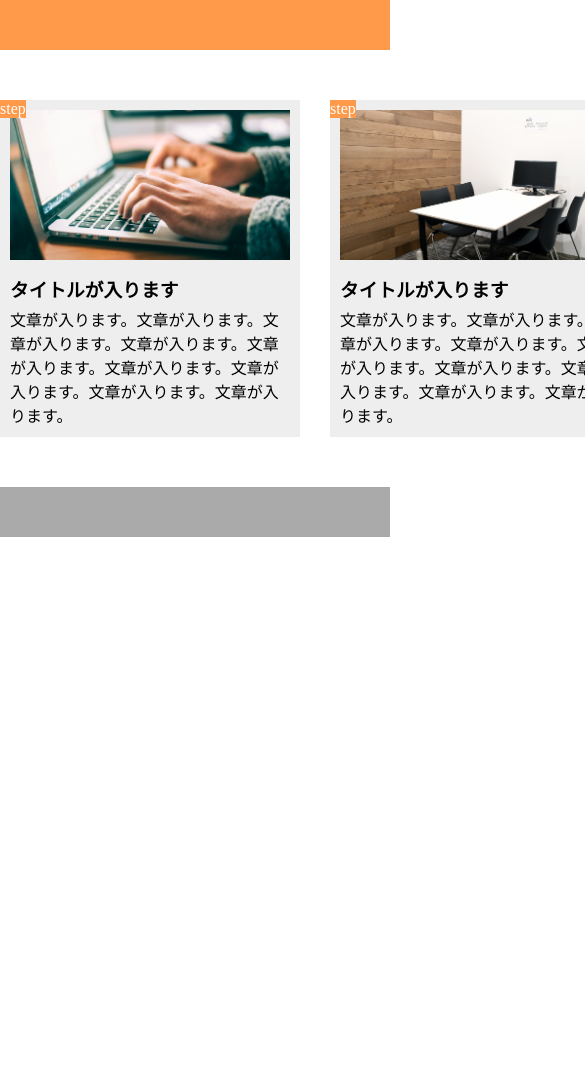
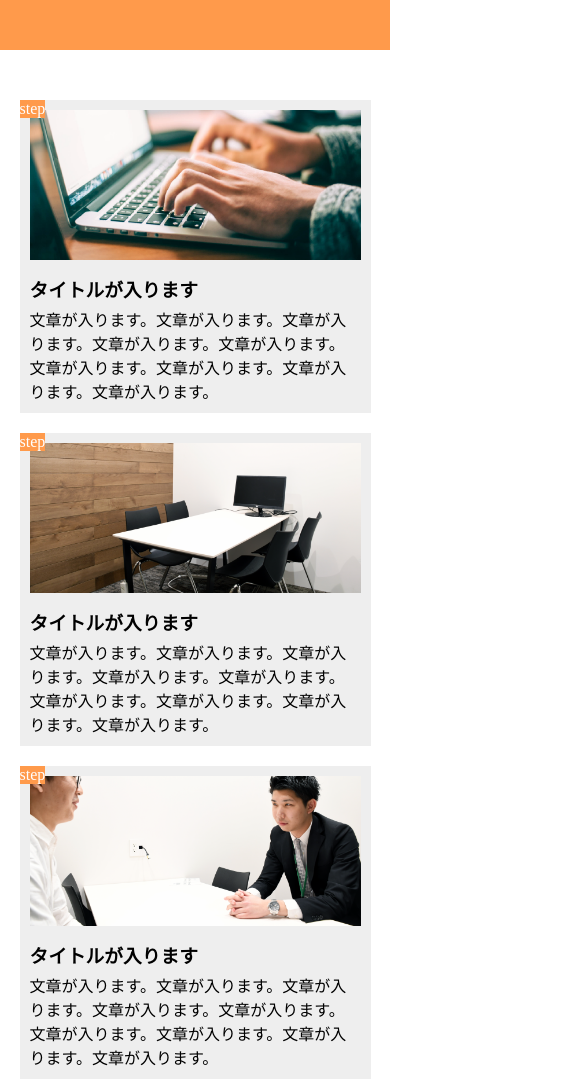
Before and after one commit to kitasho0413/HTML_CSS1-10, a plain HTML site: page index.html in a window 390 px wide. Shown: the top 1082 px of the page, 585 px wide, since content can reach past the window. Before the commit the page ends 844 px from the top, so only its background shows below. Drawn offline with Linux system fonts and the light colour scheme.

Commit message:
[Finish] 1-10

```diff
--- a/index.html
+++ b/index.html
@@ -5,7 +5,7 @@
   <meta http-equiv="X-UA-Compatible" content="IE=edge">
   <meta name="viewport" content="width=device-width, initial-scale=1.0">
   <link rel="stylesheet" href="style.css">
-  <title>9章演習</title>
+  <title>課題:レスポンシブ対応させよう</title>
 </head>
 <body>
   <header></header>
--- a/style.css
+++ b/style.css
@@ -67,3 +67,33 @@ footer {
   height: 50px;
   background-color: #AAAAAA;
 }
+
+@media screen and (max-width:768px) {
+  header {
+    width: 100%;
+  }
+
+  main {
+    width: 100%;
+    display: block;
+  }
+
+  .box {
+    width: 90%;
+    margin: 20px auto;
+  }
+
+  .box:first-child {
+    margin-top: 0;
+  }
+
+  .box:last-child {
+    margin-bottom: 0;
+    margin-left: auto;
+    margin-right: auto;
+  }
+
+  footer {
+    width: 100%;
+  }
+}
```
